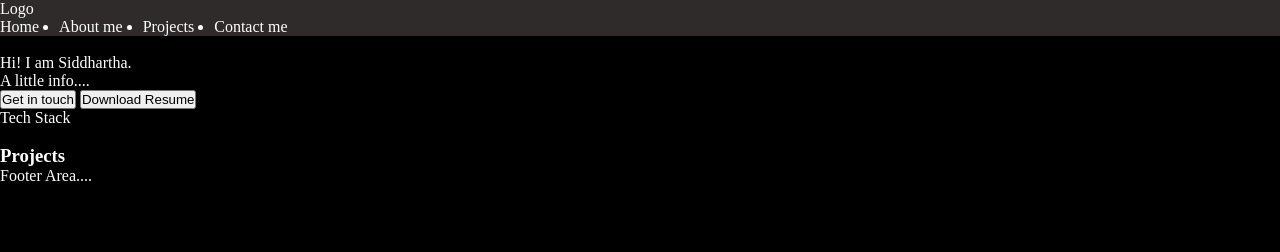
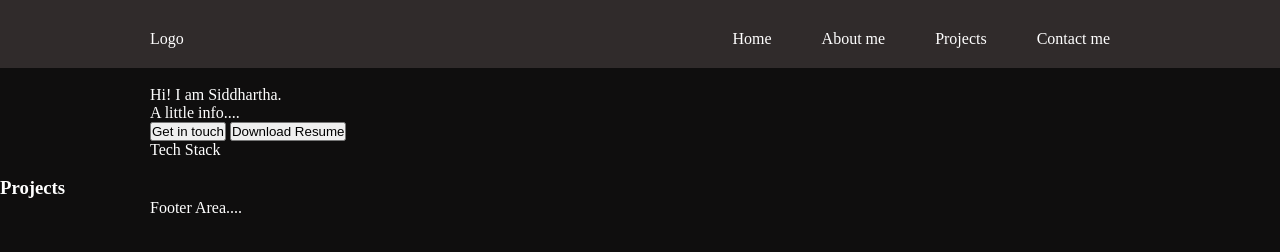
Before and after one commit to Sid-dev01/Portfolio, a plain HTML site: page index.html in a window 1280 px wide. Drawn offline with Linux system fonts and the light colour scheme.

Commit message:
styled navbar

```diff
--- a/index.html
+++ b/index.html
@@ -11,13 +11,13 @@
   </head>
   <body>
     <!-- Navbar -->
-    <header>
+    <header class="header">
       <nav>
         <div>
           <p>Logo</p>
         </div>
-        <div>
-          <ul class="list">
+        <div class="list-div">
+          <ul class ="list">
             <li>Home</li>
             <li>About me</li>
             <li>Projects</li>
@@ -28,7 +28,7 @@
     </header>
 
     <!-- Avatar to button area  -->
-    <div>
+    <div class="Avatar-area">
       <!-- Avatar -->
       <div>
         <img src="" alt="" />
@@ -53,7 +53,7 @@
     </div>
 
     <!-- Tech Stack Area  -->
-    <div>
+    <div class="tech-stack-area">
       <div>
         <p>Tech Stack</p>
       </div>
@@ -72,7 +72,7 @@
 
     <!-- Projects  -->
 
-    <div>
+    <div class="project-area">
       <div>
         <h3>Projects</h3>
       </div>
@@ -82,7 +82,7 @@
     </div>
 
     <!-- Footer  -->
-    <footer>
+    <footer class="footer">
       <p>Footer Area....</p>
     </footer>
   </body>
--- a/style.css
+++ b/style.css
@@ -3,8 +3,9 @@
     padding:0px;
 }
 
+/* Navbar area css */
 body{
-    background-color:rgb(0, 0, 0);
+    background-color:rgb(15, 14, 14);
     color:white;
 }
 
@@ -12,12 +13,55 @@ header{
     background-color:rgb(48, 43, 43)
 }
 
+.header{
+    padding:30px 150px 20px 150px;
+
+}
+
+nav{
+    display:flex;
+    align-items:flex-end;
+    justify-content:space-between;
+}
 
 .list{
     display:flex;
+    justify-content:right;
+    align-items:center;
 }
 
 li{
     margin-right:20px;
-    text-decoration: none;
+    list-style-type: none;
 }
+
+li:nth-child(odd){
+    margin-right:50px;
+}
+
+li:nth-child(2){
+    margin-right:50px;
+}
+
+
+/* Avatar to Button Area  */
+.Avatar-area{
+    padding:0px 150px 0px 150px;
+}
+
+/* Tech Stack Area  */
+.tech-stack-area{
+    padding:0px 150px 0px 150px;
+}
+
+
+/* Project Area  */
+.project-area{
+    padding:0px, 150px, 0px, 150px;
+}
+
+
+/* Footer Area  */
+.footer{
+    padding:0px 150px 0px 150px;
+}
```
